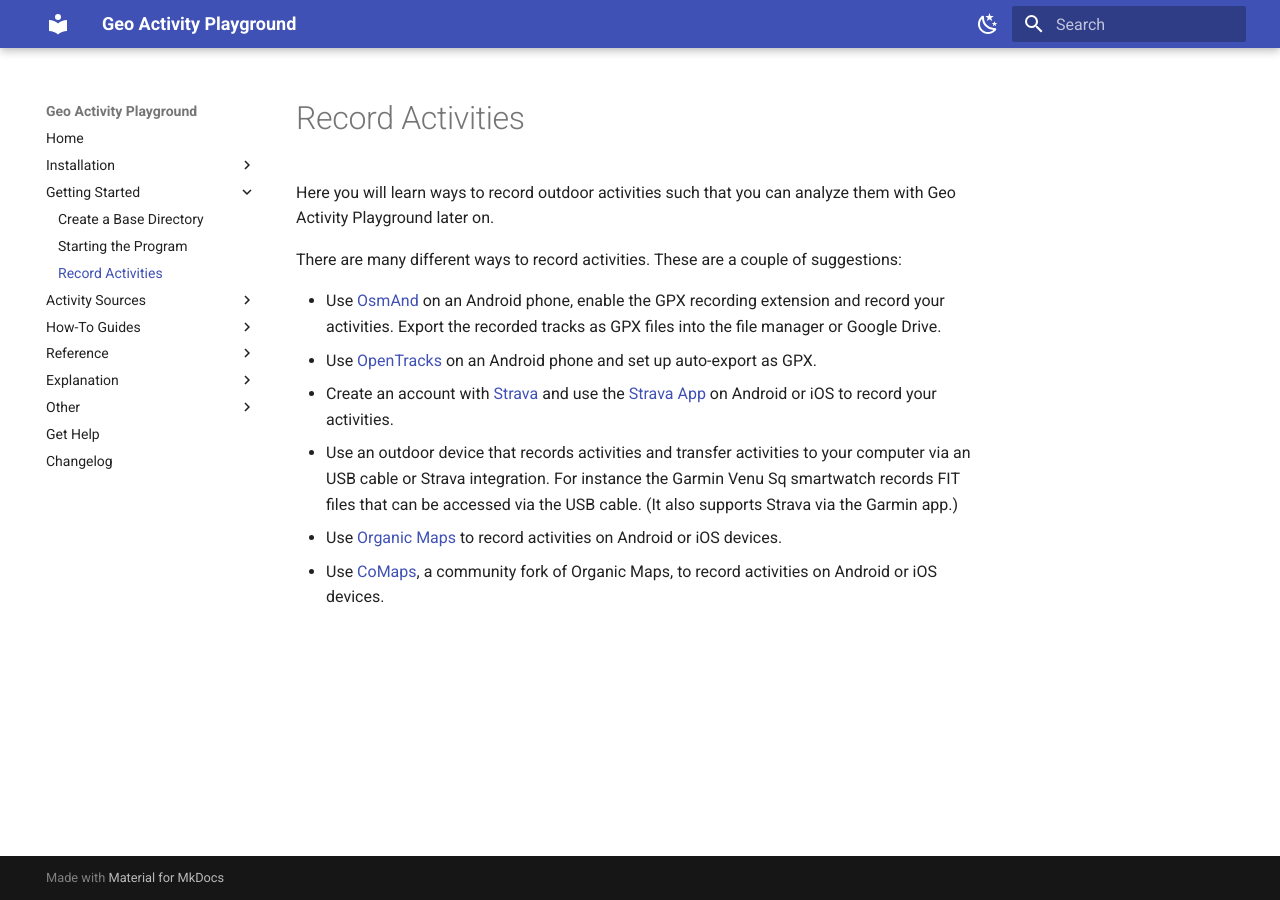
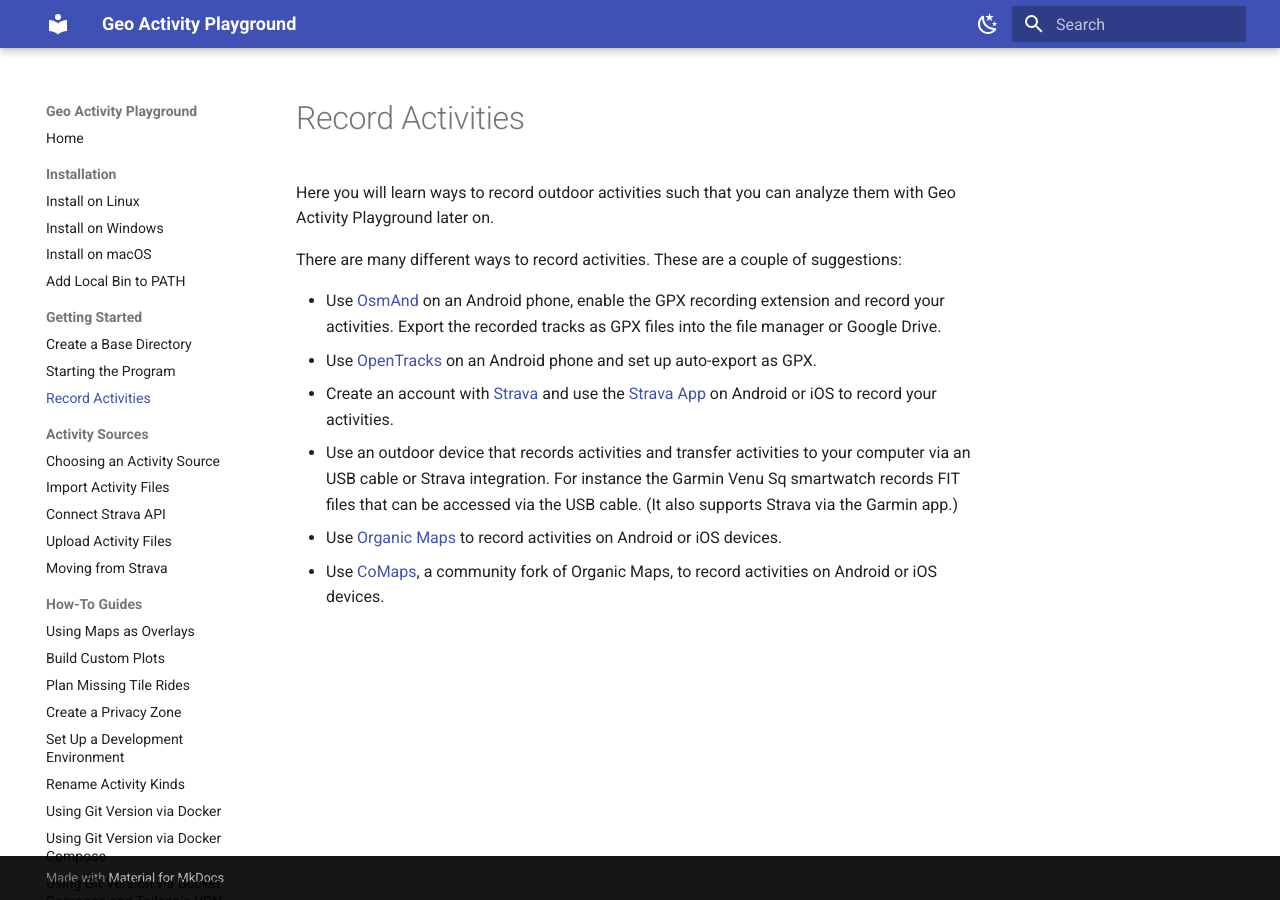
Before and after one commit to martin-ueding/geo-activity-playground, an MkDocs documentation site: the page built from docs/record-activities.md, in a window 1280 px wide. Built offline with MkDocs 1.6.1 and Material for MkDocs 9.7.7, drawn with Linux system fonts in a browser that asks for light colours.

Commit message:
docs: unfold sections in sidebar

```diff
--- a/mkdocs.yml
+++ b/mkdocs.yml
@@ -2,8 +2,8 @@
 site_url: 'https://martin-ueding.github.io/geo-activity-playground/'
 
 theme:
-  # features:
-  #   - navigation.sections
+  features:
+    - navigation.sections
   name: material
   palette:
     - scheme: default
```
